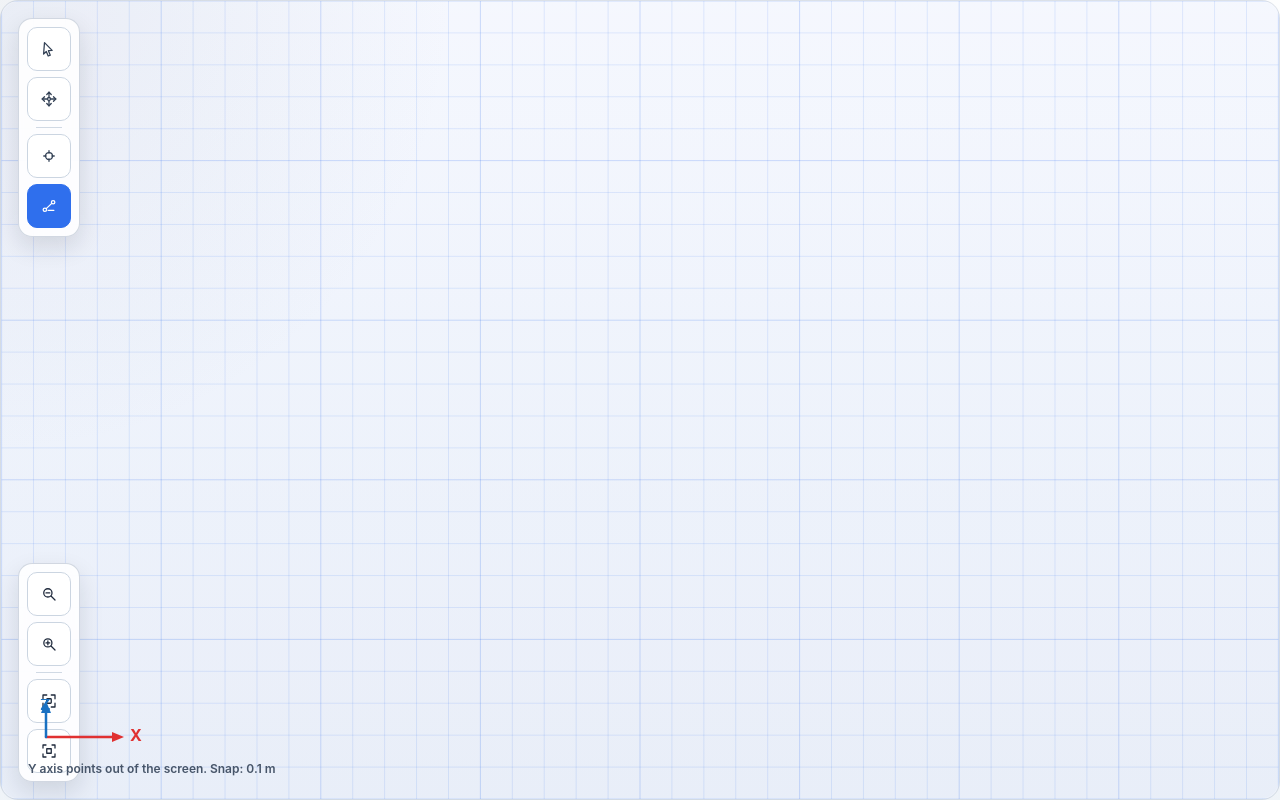
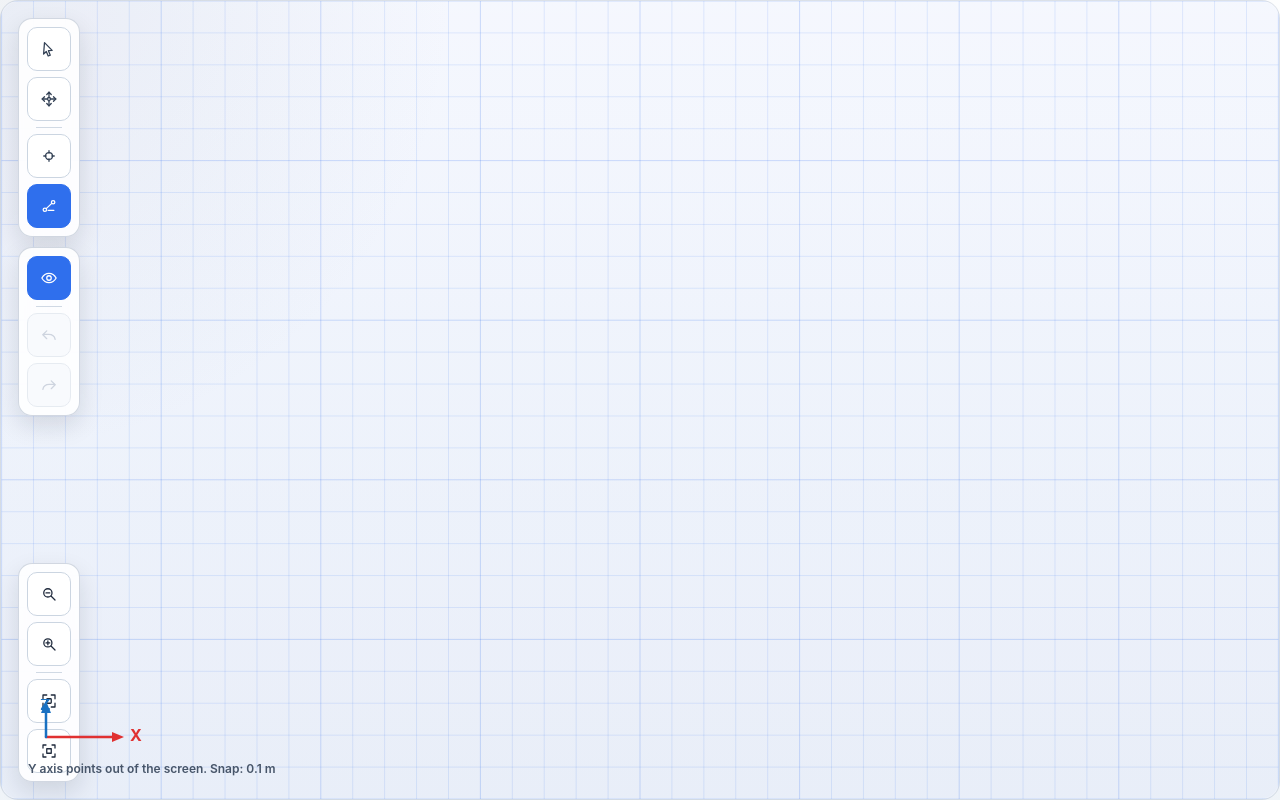
Before and after one commit to alex552/3d-truss-simulator, a React (Vite) app: page / in a window 1280 px wide. Built offline with nearby package versions, Linux system fonts and the light colour scheme; the HTML template or start-up script is replaced by a standard one.

Commit message:
enhance 2D editor functionality; add results display toggle, undo/redo controls, and improve styling for better user experience

```diff
--- a/src/App.tsx
+++ b/src/App.tsx
@@ -1,4 +1,4 @@
-import { useEffect, useMemo, useState } from 'react'
+import { useEffect, useMemo, useRef, useState } from 'react'
 import { Editor2D } from './components/Editor2D'
 import { analyzeTruss } from './lib/analysis'
 import { DEFAULT_MEMBER_AXIAL_STIFFNESS_KN } from './lib/truss-model'
@@ -18,12 +18,25 @@ export type SelectedEntity =
   | { type: 'member'; id: string }
   | null
 
+type ModelSnapshot = {
+  nodes: Node2D[]
+  members: Member[]
+}
+
+const MAX_HISTORY_STEPS = 100
+
 export default function App() {
   const [nodes, setNodes] = useState<Node2D[]>([])
   const [members, setMembers] = useState<Member[]>([])
   const [memberStartNodeId, setMemberStartNodeId] = useState<string | null>(null)
   const [selectedEntity, setSelectedEntity] = useState<SelectedEntity>(null)
   const [activeTool, setActiveTool] = useState<EditorTool>('member')
+  const [showResults, setShowResults] = useState(true)
+  const [undoStack, setUndoStack] = useState<ModelSnapshot[]>([])
+  const [redoStack, setRedoStack] = useState<ModelSnapshot[]>([])
+
+  const isHistoryNavigationRef = useRef(false)
+  const previousSnapshotRef = useRef<ModelSnapshot>({ nodes, members })
 
   const createNode = (x: number, y: number): Node2D => ({
     id: crypto.randomUUID(),
@@ -262,6 +275,71 @@ export default function App() {
     )
   }
 
+  const canUndo = undoStack.length > 0
+  const canRedo = redoStack.length > 0
+
+  const handleUndo = () => {
+    if (!canUndo) {
+      return
+    }
+
+    const previousSnapshot = undoStack[undoStack.length - 1]
+    const currentSnapshot: ModelSnapshot = { nodes, members }
+    isHistoryNavigationRef.current = true
+    setNodes(previousSnapshot.nodes)
+    setMembers(previousSnapshot.members)
+    setUndoStack((currentUndoStack) => currentUndoStack.slice(0, -1))
+    setRedoStack((currentRedoStack) => [currentSnapshot, ...currentRedoStack])
+    setMemberStartNodeId(null)
+    setSelectedEntity(null)
+  }
+
+  const handleRedo = () => {
+    if (!canRedo) {
+      return
+    }
+
+    const [nextSnapshot, ...remainingRedoSnapshots] = redoStack
+    if (!nextSnapshot) {
+      return
+    }
+
+    const currentSnapshot: ModelSnapshot = { nodes, members }
+    isHistoryNavigationRef.current = true
+    setNodes(nextSnapshot.nodes)
+    setMembers(nextSnapshot.members)
+    setRedoStack(remainingRedoSnapshots)
+    setUndoStack((currentUndoStack) => [...currentUndoStack, currentSnapshot])
+    setMemberStartNodeId(null)
+    setSelectedEntity(null)
+  }
+
+  useEffect(() => {
+    const previousSnapshot = previousSnapshotRef.current
+    const hasModelChanged = previousSnapshot.nodes !== nodes || previousSnapshot.members !== members
+
+    if (!hasModelChanged) {
+      return
+    }
+
+    previousSnapshotRef.current = { nodes, members }
+
+    if (isHistoryNavigationRef.current) {
+      isHistoryNavigationRef.current = false
+      return
+    }
+
+    setUndoStack((currentUndoStack) => {
+      const nextUndoStack = [...currentUndoStack, previousSnapshot]
+      if (nextUndoStack.length <= MAX_HISTORY_STEPS) {
+        return nextUndoStack
+      }
+
+      return nextUndoStack.slice(nextUndoStack.length - MAX_HISTORY_STEPS)
+    })
+    setRedoStack([])
+  }, [members, nodes])
+
   useEffect(() => {
     const handleKeyDown = (event: KeyboardEvent) => {
       if (event.key !== 'Delete' && event.key !== 'Backspace') {
@@ -313,6 +391,12 @@ export default function App() {
           onSetSelectedNodeVerticalLoad={handleSetSelectedNodeVerticalLoad}
           onDeleteNode={handleDeleteNode}
           onDeleteMember={handleDeleteMember}
+          showResults={showResults}
+          onToggleShowResults={() => setShowResults((currentShowResults) => !currentShowResults)}
+          canUndo={canUndo}
+          canRedo={canRedo}
+          onUndo={handleUndo}
+          onRedo={handleRedo}
         />
     </main>
   )
--- a/src/components/Editor2D.tsx
+++ b/src/components/Editor2D.tsx
@@ -48,6 +48,12 @@ type Editor2DProps = {
   ) => void
   onDeleteNode: (nodeId: string) => void
   onDeleteMember: (memberId: string) => void
+  showResults: boolean
+  onToggleShowResults: () => void
+  canUndo: boolean
+  canRedo: boolean
+  onUndo: () => void
+  onRedo: () => void
 }
 
 type Point = {
@@ -106,6 +112,12 @@ export function Editor2D({
   onSetSelectedNodeVerticalLoad,
   onDeleteNode,
   onDeleteMember,
+  showResults,
+  onToggleShowResults,
+  canUndo,
+  canRedo,
+  onUndo,
+  onRedo,
 }: Editor2DProps) {
   const [previewPoint, setPreviewPoint] = useState<Point | null>(null)
   const [viewport, setViewportState] = useState<Viewport>({
@@ -570,6 +582,49 @@ export function Editor2D({
                 {tool.value === 'drag' ? <div className="tool-cluster-divider" aria-hidden="true" /> : null}
               </div>
             ))}
+          </div>
+
+          <div className="editor-tool-cluster" aria-label="Results and history controls">
+            <button
+              type="button"
+              className={
+                showResults
+                  ? 'tool-button rail-button cad-tool-button is-active'
+                  : 'tool-button rail-button cad-tool-button'
+              }
+              onClick={onToggleShowResults}
+              data-tooltip={showResults ? 'Hide truss results' : 'Show truss results'}
+              aria-label={showResults ? 'Hide truss results' : 'Show truss results'}
+              title={showResults ? 'Hide truss results' : 'Show truss results'}
+            >
+              <RailActionIcon action={showResults ? 'results-on' : 'results-off'} />
+            </button>
+
+            <div className="tool-cluster-divider" aria-hidden="true" />
+
+            <button
+              type="button"
+              className="tool-button rail-button cad-tool-button"
+              onClick={onUndo}
+              data-tooltip="Undo"
+              aria-label="Undo"
+              title="Undo"
+              disabled={!canUndo}
+            >
+              <RailActionIcon action="undo" />
+            </button>
+
+            <button
+              type="button"
+              className="tool-button rail-button cad-tool-button"
+              onClick={onRedo}
+              data-tooltip="Redo"
+              aria-label="Redo"
+              title="Redo"
+              disabled={!canRedo}
+            >
+              <RailActionIcon action="redo" />
+            </button>
           </div>
         </div>
 
@@ -879,7 +934,7 @@ export function Editor2D({
                     <text x={midX} y={midY - 10} className="member-length" textAnchor="middle">
                       {lengthInMeters.toFixed(2)} m
                     </text>
-                    {isStableAnalysis ? (
+                    {showResults && isStableAnalysis ? (
                       <MemberForceLabel
                         midX={midX}
                         midY={midY}
@@ -890,7 +945,7 @@ export function Editor2D({
                 )
               })}
 
-              {isStableAnalysis && displacementDisplayScale > 0 ? (
+              {showResults && isStableAnalysis && displacementDisplayScale > 0 ? (
                 <DisplacedShapeOverlay
                   nodes={nodes}
                   members={members}
@@ -927,7 +982,7 @@ export function Editor2D({
                 <g key={node.id}>
                   <SupportSymbol node={node} />
                   <NodeLoads node={node} />
-                  {isStableAnalysis ? (
+                  {showResults && isStableAnalysis ? (
                     <ReactionOverlay node={node} reaction={reactionByNodeId.get(node.id)} />
                   ) : null}
                   <circle
@@ -977,6 +1032,42 @@ export function Editor2D({
         </svg>
       </div>
     </div>
+  )
+}
+
+function RailActionIcon({ action }: { action: 'results-on' | 'results-off' | 'undo' | 'redo' }) {
+  if (action === 'results-on') {
+    return (
+      <svg viewBox="0 0 24 24" className="tool-icon" aria-hidden="true">
+        <path d="M2.5 12 C4.7 8 8 5.8 12 5.8 C16 5.8 19.3 8 21.5 12 C19.3 16 16 18.2 12 18.2 C8 18.2 4.7 16 2.5 12 Z" />
+        <circle cx="12" cy="12" r="3" />
+      </svg>
+    )
+  }
+
+  if (action === 'results-off') {
+    return (
+      <svg viewBox="0 0 24 24" className="tool-icon" aria-hidden="true">
+        <path d="M2.5 12 C4.7 8 8 5.8 12 5.8 C16 5.8 19.3 8 21.5 12 C19.3 16 16 18.2 12 18.2 C8 18.2 4.7 16 2.5 12 Z" />
+        <path d="M4.5 19.5 L19.5 4.5" />
+      </svg>
+    )
+  }
+
+  if (action === 'undo') {
+    return (
+      <svg viewBox="0 0 24 24" className="tool-icon" aria-hidden="true">
+        <path d="M9 6.5 L3.8 11.7 L9 16.9" />
+        <path d="M20.2 17.8 C19.4 13.3 16.3 11.1 11.6 11.1 H4.2" />
+      </svg>
+    )
+  }
+
+  return (
+    <svg viewBox="0 0 24 24" className="tool-icon" aria-hidden="true">
+      <path d="M15 6.5 L20.2 11.7 L15 16.9" />
+      <path d="M3.8 17.8 C4.6 13.3 7.7 11.1 12.4 11.1 H19.8" />
+    </svg>
   )
 }
 
--- a/src/index.css
+++ b/src/index.css
@@ -258,6 +258,18 @@ button {
 .direction-button:hover {
   border-color: #94a3b8;
   background: #f8fafc;
+}
+
+.rail-button:disabled {
+  opacity: 0.45;
+  cursor: not-allowed;
+  border-color: #cbd5e1;
+  background: rgba(241, 245, 249, 0.85);
+  color: #94a3b8;
+}
+
+.rail-button:disabled::after {
+  display: none;
 }
 
 .rail-button.is-active:hover,
```
